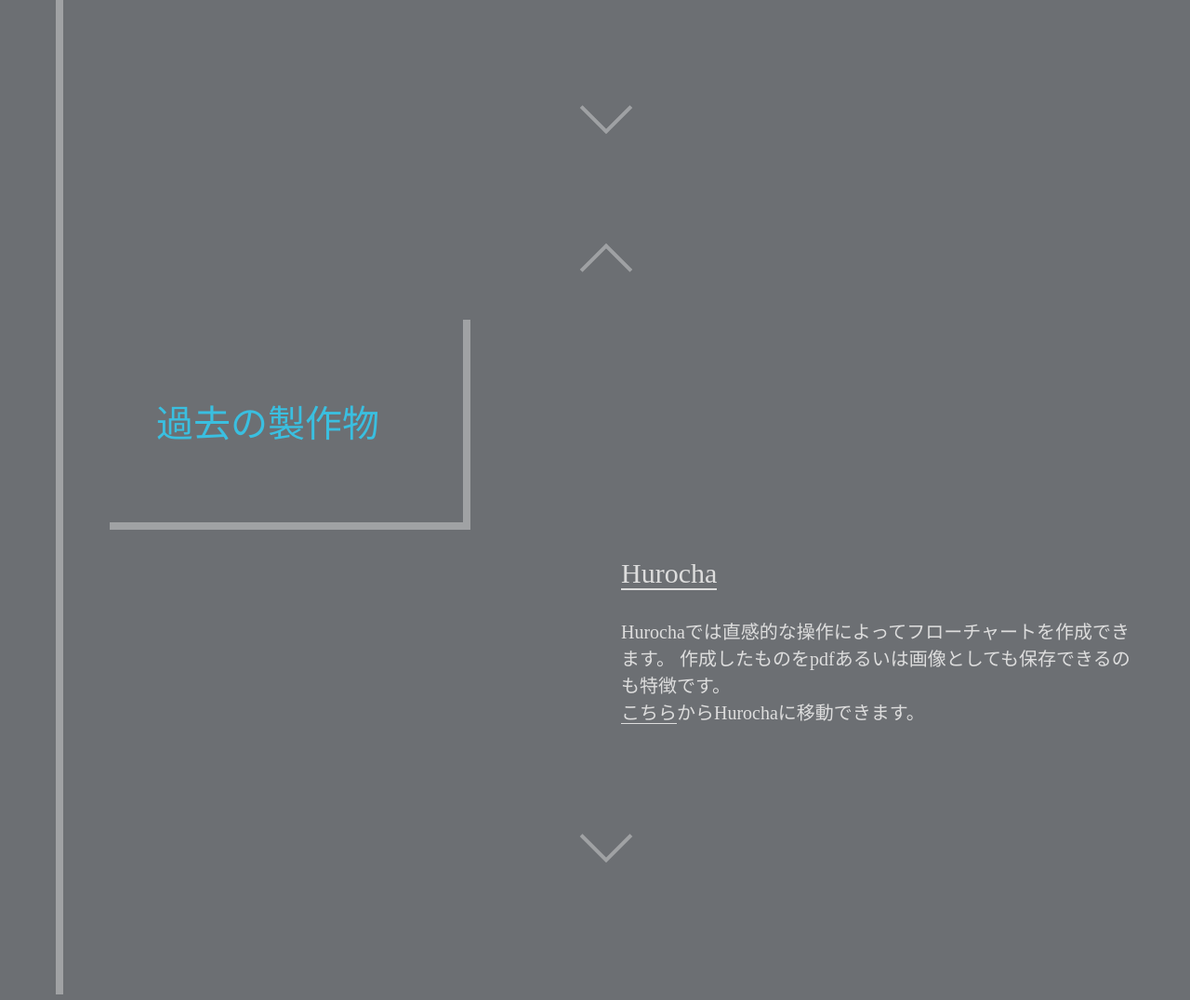
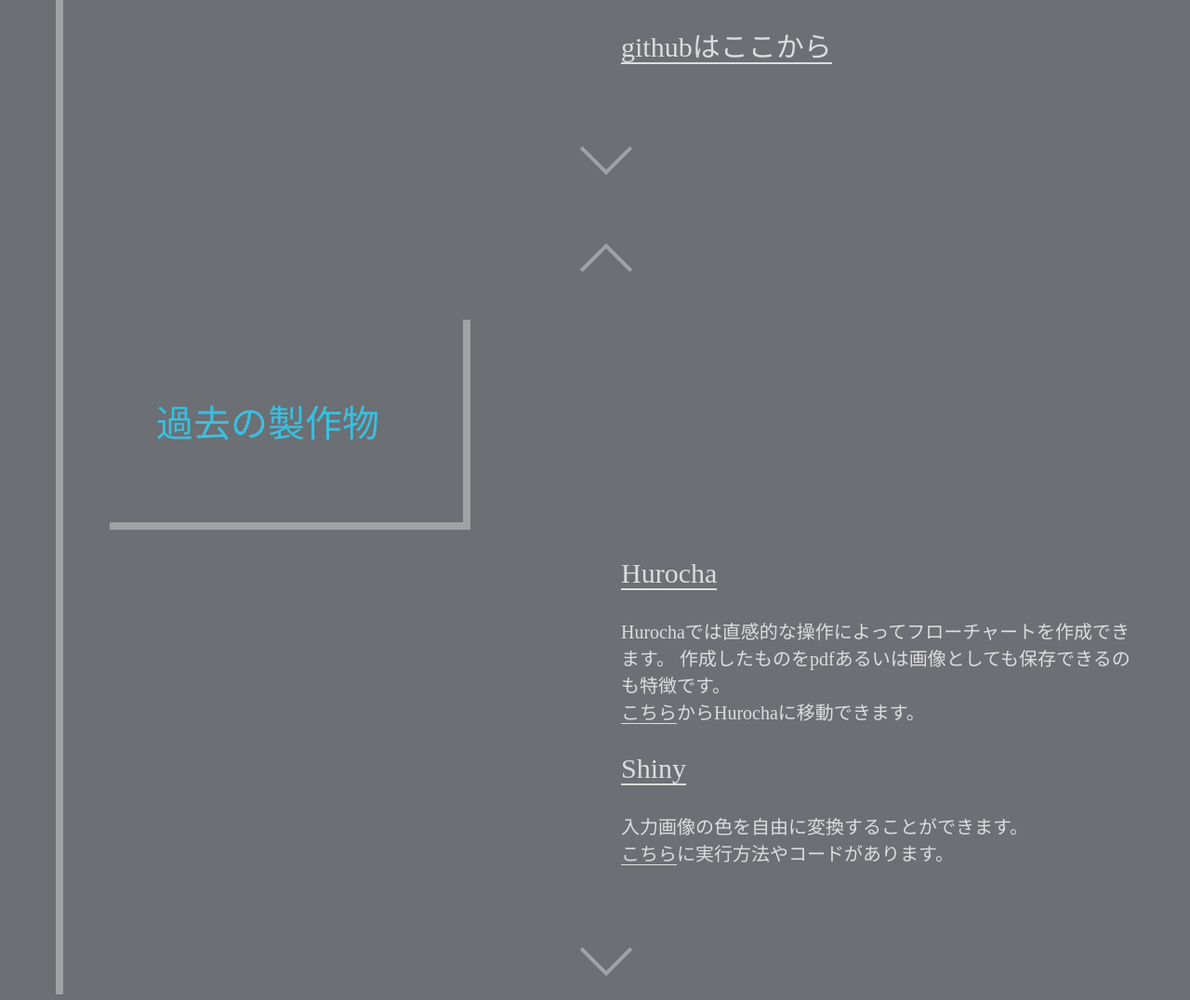
Before and after one commit to naru-19/naru-19.github.io, a plain HTML site: page index.html in a window 1280 px wide. Shown: the part 1540-2616 px from the top of the page at 93% size. Drawn offline with nearby package versions, Linux system fonts and the light colour scheme.

Commit message:
製作物追記

```diff
--- a/index.html
+++ b/index.html
@@ -61,6 +61,9 @@
             <div class="contents__bul">
                 専攻は情報システム系
             </div>
+            <div class="contents__bul">
+                <a target="_blank" href="https://github.com/naru-19">githubはここから</a>
+            </div>
         </div>
         <a class="arrow-bottom" href="#chap2"></a>
     </section>
@@ -72,12 +75,19 @@
         </div>
         <div class="contents__text">
             <div class="contents__bul">
-                <a href="https://hurocha.herokuapp.com/top">Hurocha</a>
+                <a target="_blank" href="https://hurocha.herokuapp.com/top">Hurocha</a>
             </div>
             <div class="contents__bulsub">
                 Hurochaでは直感的な操作によってフローチャートを作成できます。
                 作成したものをpdfあるいは画像としても保存できるのも特徴です。<br>
-                <a href="https://hurocha.herokuapp.com/top">こちら</a>からHurochaに移動できます。
+                <a target="_blank" href="https://hurocha.herokuapp.com/top">こちら</a>からHurochaに移動できます。
+            </div>
+            <div class="contents__bul">
+                <a target="_blank" href="https://github.com/naru-19/shiny">Shiny</a>
+            </div>
+            <div class="contents__bulsub">
+                入力画像の色を自由に変換することができます。<br>
+                <a target="_blank" href="https://github.com/naru-19/shiny">こちら</a>に実行方法やコードがあります。
             </div>
         </div>
         <a class="arrow-bottom" href="#chap3"></a>
--- a/scss/common.scss
+++ b/scss/common.scss
@@ -41,7 +41,7 @@
   display: inline-block;
   width: 36px;
   height: 36px;
-  margin:30px auto 0px 49%;
+  margin:0px auto 30px 49%;
   border-bottom: 4px solid $col-sub2-clear;
   border-right: 4px solid $col-sub2-clear;
   transform: rotate(45deg);
--- a/scss/index.scss
+++ b/scss/index.scss
@@ -81,8 +81,6 @@
 }
 
 
-
-
 section{
     height: 100vh;
 }
```
Also changed, not shown: css/common.css, 1 other file.
